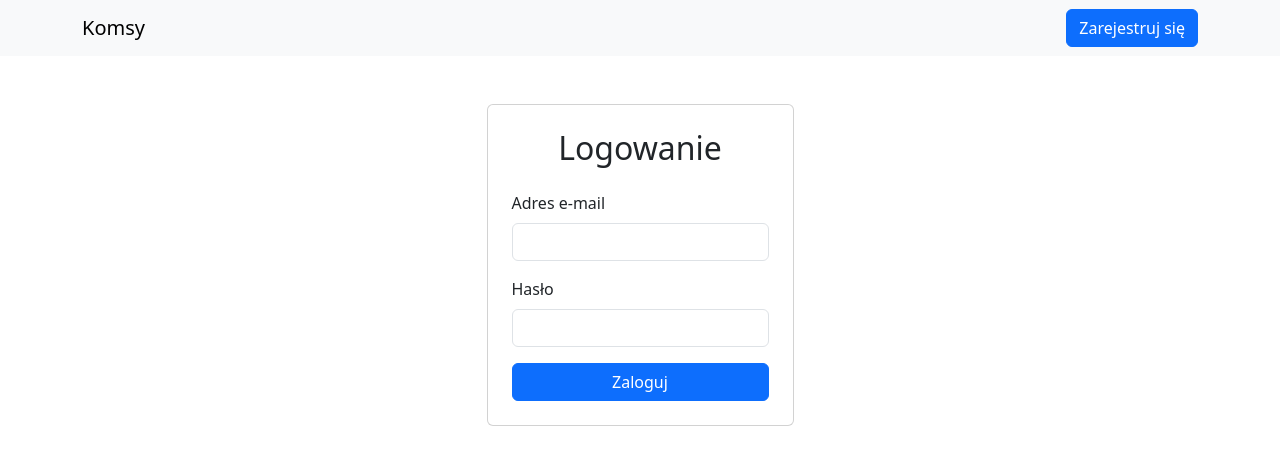
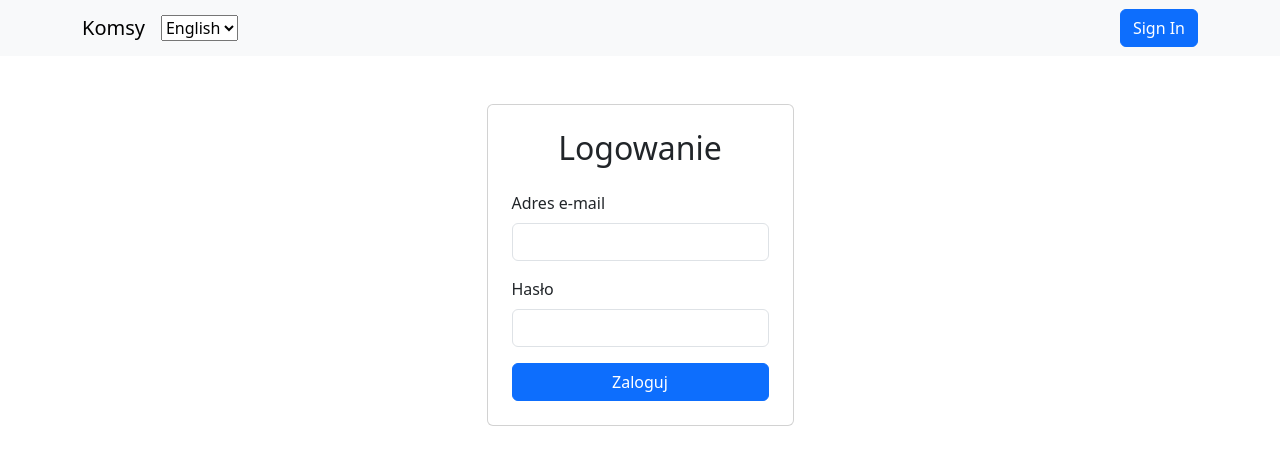
Before and after one commit to S4D8W/Komsy_Web, a React (Vite) app: page /login in a window 1280 px wide. Shown: the top 464 px of the page. Built offline with nearby package versions, Linux system fonts and the light colour scheme; what react-auth-kit would draw is missing.

Commit message:
Add multi languages support

```diff
--- a/package.json
+++ b/package.json
@@ -12,9 +12,11 @@
   "dependencies": {
     "axios": "^1.4.0",
     "bootstrap": "^5.3.0",
+    "i18next": "^23.2.6",
     "react": "^18.2.0",
     "react-auth-kit": "^2.12.2",
     "react-dom": "^18.2.0",
+    "react-i18next": "^13.0.1",
     "react-router-dom": "^6.13.0"
   },
   "devDependencies": {
--- /dev/null
+++ b/src/Languages/en.json
@@ -0,0 +1,3 @@
+{
+    "signin": "Sign In"
+}
--- /dev/null
+++ b/src/Languages/pl.json
@@ -0,0 +1,3 @@
+{
+    "signin": "zaloguj się"
+}
--- /dev/null
+++ b/src/components/LanguageSelector.tsx
@@ -0,0 +1,20 @@
+import React from 'react';
+import { useTranslation } from 'react-i18next';
+
+const LanguageSelector: React.FC = () => {
+  const { i18n } = useTranslation();
+
+  const handleChangeLanguage = (event: React.ChangeEvent<HTMLSelectElement>) => {
+    const selectedLanguage = event.target.value;
+    i18n.changeLanguage(selectedLanguage);
+  };
+
+  return (
+    <select onChange={handleChangeLanguage}>
+      <option value="en">English</option>
+      <option value="pl">Polish</option>
+    </select>
+  );
+};
+
+export default LanguageSelector;
--- a/src/components/account/login.tsx
+++ b/src/components/account/login.tsx
@@ -1,6 +1,8 @@
 import React, { useState } from 'react';
 import axios from 'axios';
 import { Auth_Endpoint } from '../../Common/ApiConfig';
+import { useTranslation } from 'react-i18next';
+import LanguageSelector from '../LanguageSelector';
 
 interface User {
   email: string;
@@ -8,6 +10,7 @@ interface User {
 }
 
 const Login: React.FC = () => {
+  const { t } = useTranslation();
 
   const [user, setUser] = useState<User>({
     email: '',
@@ -49,9 +52,9 @@ const loginUser = (userData: User) => {
          <nav className="navbar navbar-expand-lg navbar-light bg-light mb-4">
         <div className="container">
           <a className="navbar-brand " href="#">Komsy</a>
-
+            <LanguageSelector />
           <div className="navbar-nav ms-auto">
-            <a className="btn btn-primary" href="#">Zarejestruj się</a>
+            <a className="btn btn-primary" href="#"> {t('signin')}</a>
           </div>
 
 
--- /dev/null
+++ b/src/i18n.ts
@@ -0,0 +1,27 @@
+import i18n from 'i18next';
+import { initReactI18next } from 'react-i18next';
+
+import en from '../src/Languages/en.json';
+import pl from '../src/Languages/pl.json';
+
+
+
+const resources = {
+  en: {
+    translation: en,
+  },
+  pl: {
+    translation: pl,
+  },
+};
+
+i18n.use(initReactI18next).init({
+  resources,
+  lng: 'en',
+  fallbackLng: 'en',
+  interpolation: {
+    escapeValue: false,
+  },
+});
+
+export default i18n;
--- a/src/main.tsx
+++ b/src/main.tsx
@@ -3,12 +3,14 @@ import ReactDOM from 'react-dom/client'
 import { AuthProvider } from 'react-auth-kit';
 import AppRouter from './router/router.tsx';
 import App from './App.tsx'
+import { I18nextProvider } from 'react-i18next';
+import i18n from './i18n.ts';
 import 'bootstrap/dist/css/bootstrap.css';
 import './index.css'
 
-
 ReactDOM.createRoot(document.getElementById('root') as HTMLElement).render(
   <React.StrictMode>
+    <I18nextProvider i18n={i18n}>
    <AuthProvider
           authType={"cookie"}
           authName={"_auth"}
@@ -18,5 +20,6 @@ ReactDOM.createRoot(document.getElementById('root') as HTMLElement).render(
     <AppRouter />
     <App />
     </AuthProvider>
+    </I18nextProvider>
   </React.StrictMode>,
 )
```
Also changed, not shown: 1 other file (tests, documents, lock files or other folders).
